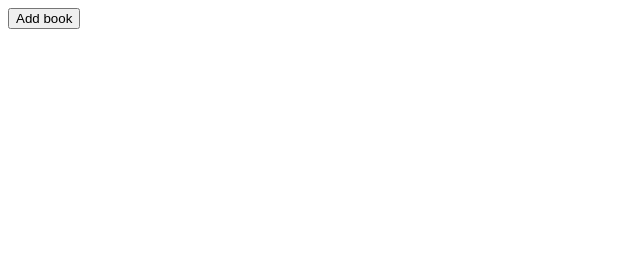
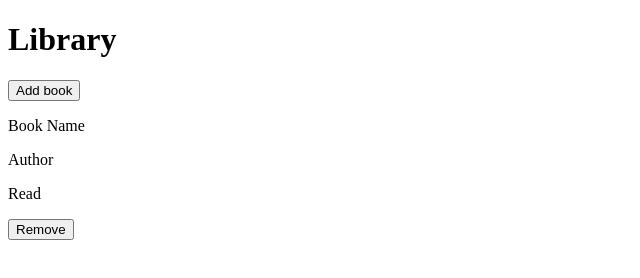
Before and after one commit to Kokonoi/Library, a website: page index.html in a window 1280 px wide. Shown: the whole page, without its empty margins (0-640 px from the left). Drawn offline with Linux system fonts and the light colour scheme.

Commit message:
Made a mock skeleton

```diff
--- a/index.html
+++ b/index.html
@@ -9,6 +9,18 @@
     <script src="main.js" defer></script>
   </head>
   <body>
-    <button id="add">Add book</button>
+    <header><h1>Library</h1></header>
+    <main>
+      <button id="add">Add book</button>
+      <div id="books">
+        <div class="bookContainer">
+          <p>Book Name</p>
+          <p>Author</p>
+          <p>Read</p>
+          <button>Remove</button>
+        </div>
+      </div>
+    </main>
+    <footer></footer>
   </body>
 </html>
```
